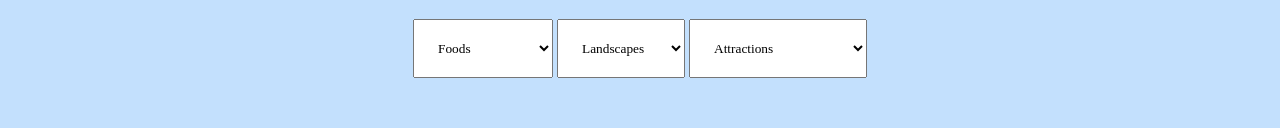
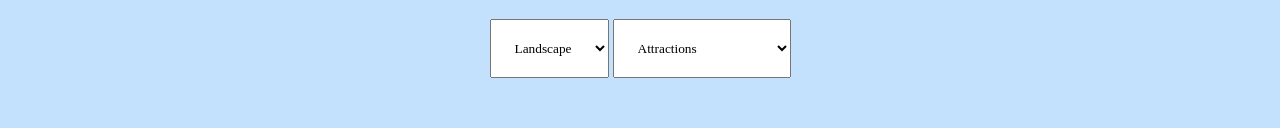
Before and after one commit to akilfoil26/Europe-Trip-Picker-CS-project, a plain HTML site: page index.html in a window 1280 px wide. Shown: the part 219-347 px from the top of the page. Drawn offline with Linux system fonts and the light colour scheme.

Commit message:
index.html

```diff
--- a/index.html
+++ b/index.html
@@ -17,14 +17,7 @@
 
 		<input oninput="getQuote()" type="text" id="quote"><br><br>
 
-  <select onchange="getQuote()" id="Foods" >
-    <option value="Foods">Foods</option>
-    <option value="Baked Goods">Baked Goods</option>
-    <option value="Chocolate">Chocolate</option>
-    <option value="Seafood">Seafood</option>
-    <option value="Meat">Meat</option>
-    <option value="Carbohydrates">Carbohydrates</option>
-    <option value="Drinks">Drinks</option>
+
 
 
 
@@ -34,14 +27,9 @@
 
 <!--change getQuote-->
   <select onchange="getQuote()" id="landscapeFamily" >
-    <option value="Landscapes">Landscapes</option>
-    <option value="Mountains">Mountains</option>
-    <option value="Islands">Islands</option>
-    <option value="Flat">Flat</option>
+    <option value="Landscape">Landscape</option>
+     <option value="Land">Land</option>
     <option value="Water">Water</option>
-    <option value="Forests">Forests</option>
-    <option value="Coastline">Coastline</option>
-    <option value="Countryside">Countryside</option>
 
 
 
@@ -51,11 +39,9 @@
   <select onchange="getQuote()"  id="attractionfamily" >
     <option value="Attractions">Attractions</option>
 <option value="Architecture">Architecture</option>
-<option value="Parks">Parks</option>
 <option value="Historical Landmarks">Historical Landmarks</option>
-<option value="Markets">Markets</option>
-<option value="Cathedrals">Cathedrals</option>
-<option value="Museums">Museums</option>
+<option value="Nature featuers">Nature features</option>
+
 
   </select>
 
@@ -70,7 +56,7 @@
 <br>
 <br>
 
-Temperature
+Average temperature in Fahrenheit
 
 
 
@@ -78,13 +64,13 @@ Temperature
 <br>
 
 
-  <input oninput="getQuote()" type="range" min="10" max="60" value="25" class="slider" id="size">
+  <input oninput="showTemp()" type="range" min="0" max="65" value="25" class="slider" id="size">
 
   <p id="feedback"> </p>
     </center>
 
     <script src="script.js"></script>
 
-
+ <p id= "temperature"></p>
   </body>
 </html>
```
